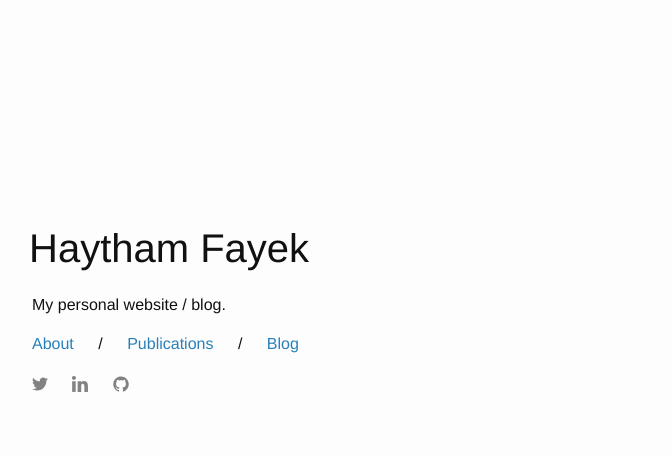
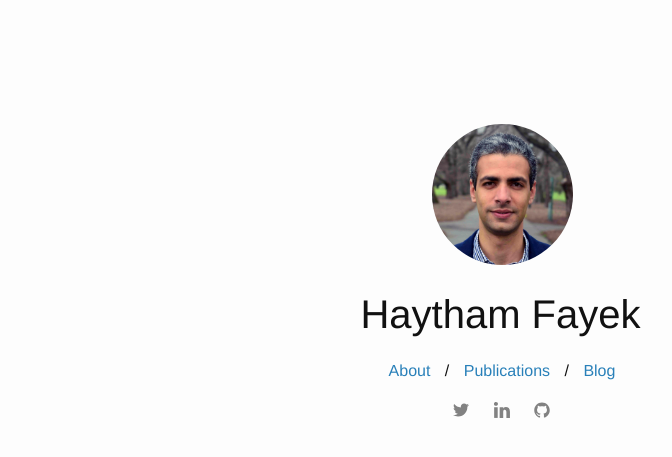
Before and after one commit to haythamfayek/haythamfayek.github.io, a Jekyll site: the page built from index.html, in a window 1280 px wide. Shown: the top 457 px of the page, without its empty margins (138-810 px from the left). Built offline with Jekyll 4.4.1, drawn with Linux system fonts in a browser that asks for light colours.

```diff
--- a/_config.yml
+++ b/_config.yml
@@ -9,7 +9,7 @@
 # Site settings
 title: Haytham Fayek
 email: h@haythamfayek.com
-description: My personal website / blog.
+description: Eng PhD Student at RMIT Univeristy. Deep Learning Researcher.
 baseurl: "" # the subpath of your site, e.g. /blog
 url: "http://haythamfayek.com" # the base hostname & protocol for your site
 twitter_username: haythamfayek
--- a/_sass/_layout.scss
+++ b/_sass/_layout.scss
@@ -241,43 +241,3 @@
         }
     }
 }
-
-/**
- * Main
- */
-
-.main-heading {
-    font-size: 40px;
-    margin-top: 20%;
-    margin-left: -3px; // No Idea
-}
-
-.main-image {
-    margin-top: 10%;
-    height: 20%;
-    width: 20%;
-    border-radius: 100%;
-}
-
-.main-page-titles {
-    display: inline;
-}
-
-.main-link {
-    margin-right: 20px;
-    display: inline;
-}
-
-.main-slash {
-    margin-right: 20px;
-    display: inline;
-}
-
-.social-media-list li {
-    display: inline;
-    margin-right: 20px;
-}
-
-/**
- * Custom
- */
--- a/css/main.scss
+++ b/css/main.scss
@@ -57,22 +57,15 @@ $on-laptop:        800px;
 ;
 
 /* HF */
-
 strong {
     font-weight: 400;
-}
-
-.half-size-center {
-    margin-left: auto;
-    margin-right: auto;
-    width: 50%;
 }
 
 img {
     margin-top: 25px;
 }
 
-figure.highlight{
+figure.highlight {
     margin-top: 25px;
     margin-bottom: 25px;
 }
@@ -83,28 +76,80 @@ img + em {
     margin-bottom: 25px;
 }
 
-ul.share-buttons{
+ul.share-buttons {
     list-style: none;
     padding: 0;
     margin-top: 30px;
     margin-bottom: 50px;
-    margin-left: 0px;
+    margin-left: 0;
 }
 
-ul.share-buttons li{
+ul.share-buttons li {
     display: inline;
 }
 
-ul.share-buttons li p{
+ul.share-buttons li p {
     display: inline;
     margin-right: 20px;
     vertical-align: middle;
 }
 
-ul.share-buttons li a img{
+ul.share-buttons li a img {
     vertical-align: middle;
-    margin-top: 0px;
-    margin-bottom: 0px;
+    margin-top: 0;
+    margin-bottom: 0;
+}
+
+ul {
+    line-height: 1.4;
+    margin-left: 0;
+    padding-left: 1.2em;
+}
+
+/* Home */
+.home {
+    margin: auto;
+}
+
+.main-heading {
+    font-size: 40px;
+    margin-left: -3px; // No Idea
+    // margin-top: 20%;
+}
+
+.main-image {
+    margin-top: 10%;
+    margin-bottom: 2%;
+    width: 15%;
+    min-width: 120px;
+    max-width: 200px;
+    border-radius: 100%;
+}
+
+.main-page-titles {
+    display: inline;
+}
+
+.main-link {
+    margin-right: 10px;
+    margin-left: 10px;
+    display: inline;
+}
+
+.main-slash {
+    display: inline;
+}
+
+.social-media-list li {
+    display: inline;
+    margin-right: 20px;
+}
+
+/* Pages */
+.half-size-center {
+    margin-left: auto;
+    margin-right: auto;
+    width: 50%;
 }
 
 .centering {
@@ -112,21 +157,17 @@ ul.share-buttons li a img{
 }
 
 .profilepic {
-    float:right;
-    max-width:30%;
-    border-radius:100%;
-    margin-left:30px
+    float: right;
+    max-width: 25%;
+    border-radius: 100%;
+    margin-left: 30px;
 }
-
 @media only screen and (max-width: 735px) {
     .profilepic {
-        float:none;
-        max-width:75%;
-        border-radius:100%;
+        float: none;
+        max-width: 75%;
+        border-radius: 100%;
         display: block;
-        margin-left: auto;
-        margin-right: auto;
-        margin-top: 10px;
-        margin-bottom: 30px;
+        margin: 10px auto 30px;
     }
 }
--- a/index.html
+++ b/index.html
@@ -2,11 +2,11 @@
 layout: default
 ---
 
-<div class="home">
+<div class="home centering">
 
-    <!--<img src="assets/haytham.jpg" alt="Haytham Fayek" class="main-image">-->
+    <img src="assets/haytham.jpg" alt="Haytham Fayek" class="main-image">
     <h1 class="main-heading">{{ site.title }}</h1>
-    <p> {{ site.description }}</p>
+    <!--<p> {{ site.description }}</p>-->
 
     <p class="main-page-titles">
         {% assign sorted_pages = site.pages | sort:"order" %}
```
Also changed, not shown: assets/bibtex/Fayek_isdc16.bib (added, +9 -0 lines), publications.md (+4 -2 lines), README.md (added), 1 other file.
